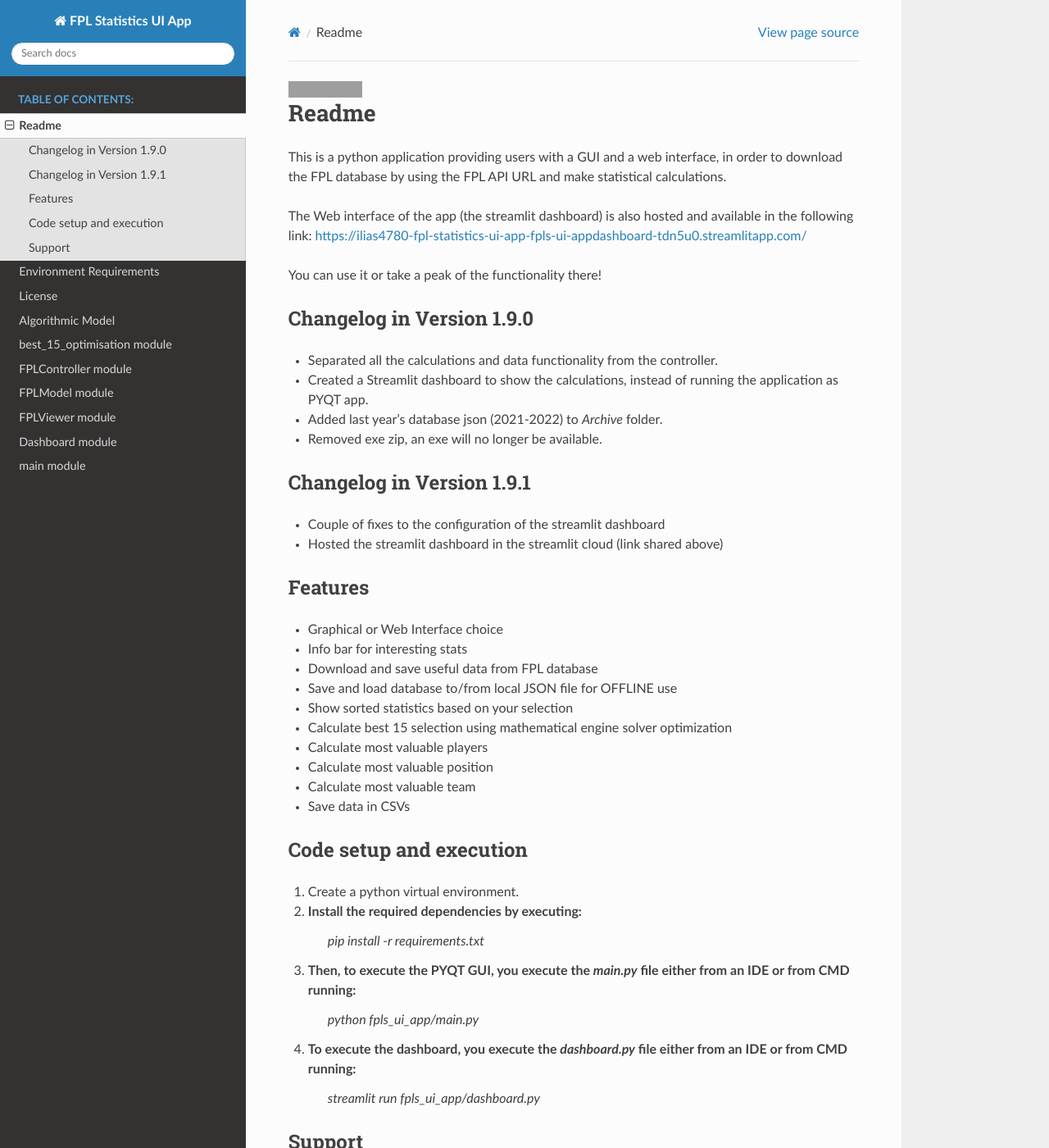
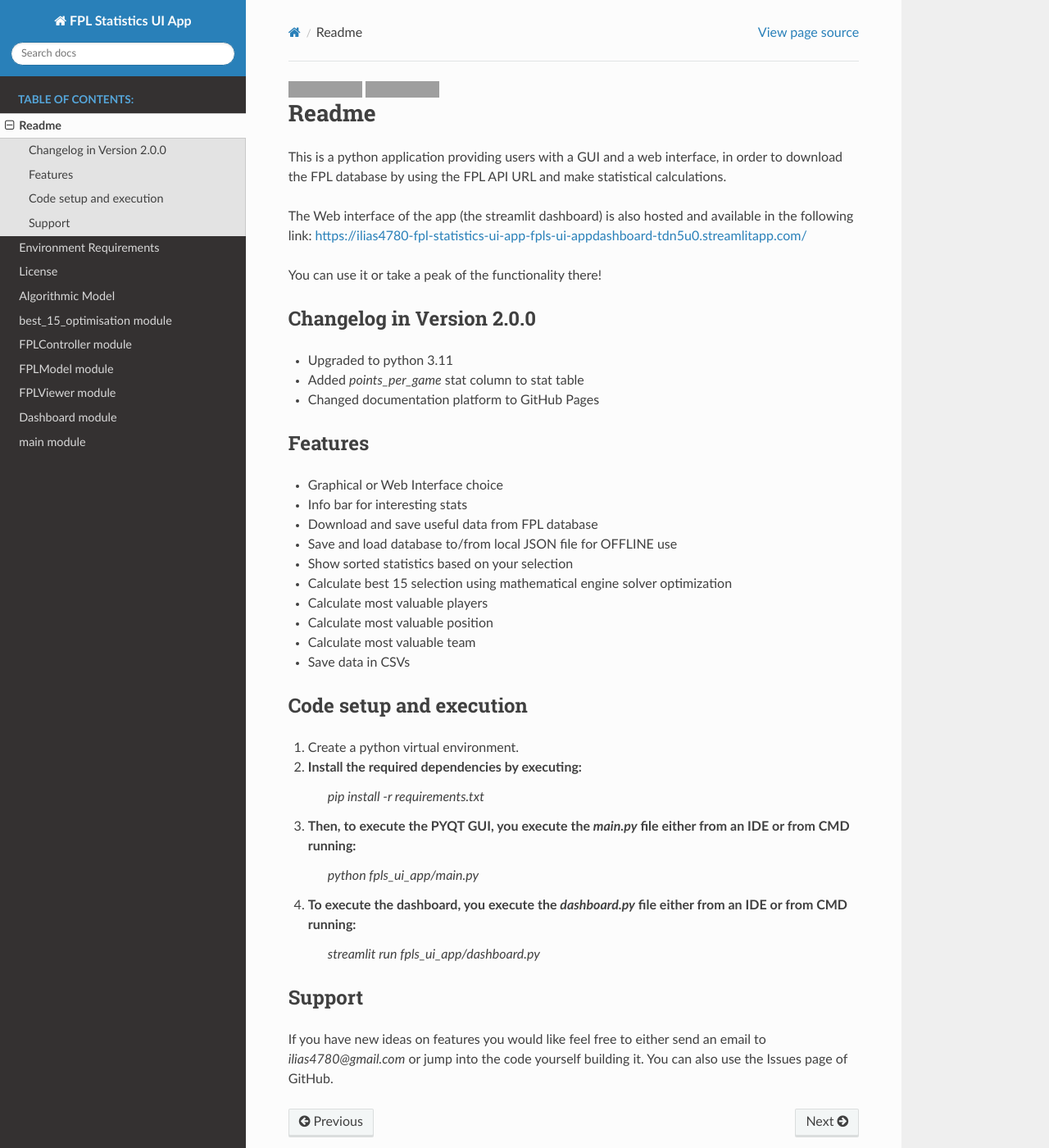
Before and after one commit to ilias4780/fpl_statistics_ui_app, a Sphinx documentation site: the page built from doc/Readme.rst, in a window 1280 px wide and 1400 px high. Shown: the whole window at 82% size. Built offline with Sphinx 7.4.7 and the Read the Docs theme 2.0.0, drawn with Linux system fonts in a browser that asks for light colours; some of the changed text lies outside the part shown; grey boxes are pictures that could not be loaded.

Commit message:
upgraded to python 3.11 and fixed documentation

```diff
--- a/doc/License.rst
+++ b/doc/License.rst
@@ -3,7 +3,7 @@ License
 
 MIT License
 
-Copyright (c) 2020-2022 Ilias Charitos
+Copyright (c) 2020-2023 Ilias Charitos
 
 Permission is hereby granted, free of charge, to any person obtaining a copy
 of this software and associated documentation files (the "Software"), to deal
--- a/doc/PIP requirements.rst
+++ b/doc/PIP requirements.rst
@@ -7,3 +7,5 @@ Environment Requirements
 * pulp
 * requests
 * streamlit
+* sphinx
+* sphinx_rtd_theme
--- a/doc/Readme.rst
+++ b/doc/Readme.rst
@@ -1,8 +1,11 @@
 .. _Readme:
 
-.. image:: https://readthedocs.org/projects/fpl-statistics-ui-app/badge/?version=latest
-    :target: https://fpl-statistics-ui-app.readthedocs.io/en/latest/?badge=latest
-    :alt: Documentation Status
+.. image:: https://img.shields.io/badge/GitHub%20Pages-222222?style=for-the-badge&logo=GitHub%20Pages&logoColor=white
+    :target: https://ilias4780.github.io/fpl_statistics_ui_app/index
+    :alt: Documentation
+.. image:: https://static.streamlit.io/badges/streamlit_badge_black_white.svg
+    :target: https://ilias4780-fpl-statistics-ui-app-fpls-ui-appdashboard-tdn5u0.streamlitapp.com/
+    :alt: Streamlit App
 
 Readme
 =======
@@ -15,17 +18,11 @@ https://ilias4780-fpl-statistics-ui-app-fpls-ui-appdashboard-tdn5u0.streamlitapp
 
 You can use it or take a peak of the functionality there!
 
-Changelog in Version 1.9.0
+Changelog in Version 2.0.0
 ---------------------------
-- Separated all the calculations and data functionality from the controller.
-- Created a Streamlit dashboard to show the calculations, instead of running the application as PYQT app.
-- Added last year's database json (2021-2022) to `Archive` folder.
-- Removed exe zip, an exe will no longer be available.
-
-Changelog in Version 1.9.1
----------------------------
-- Couple of fixes to the configuration of the streamlit dashboard
-- Hosted the streamlit dashboard in the streamlit cloud (link shared above)
+- Upgraded to python 3.11
+- Added `points_per_game` stat column to stat table
+- Changed documentation platform to GitHub Pages
 
 
 Features
@@ -57,4 +54,4 @@ Support
 --------
 If you have new ideas on features you would like feel free to either send an email to
 `ilias4780@gmail.com` or jump into the code yourself building it. You can also use the Issues
-page of Github.
+page of GitHub.
--- a/doc/conf.py
+++ b/doc/conf.py
@@ -18,7 +18,7 @@ sys.path.insert(0, os.path.abspath('../fpls_ui_app/'))
 # -- Project information -----------------------------------------------------
 
 project = 'FPL Statistics UI App'
-copyright = '2020-2022, Ilias Charitos'
+copyright = '2020-2023, Ilias Charitos'
 author = 'Ilias Charitos'
 
 # The full version, including alpha/beta/rc tags
@@ -40,7 +40,7 @@ templates_path = ['_templates']
 # This pattern also affects html_static_path and html_extra_path.
 exclude_patterns = []
 
-intersphinx_mapping = {'python': ('https://docs.python.org/3.9', None)}
+intersphinx_mapping = {'python': ('https://docs.python.org/3.11', None)}
 
 # -- Options for HTML output -------------------------------------------------
 
```
Also changed, not shown: README.md (+1 -1 lines).
